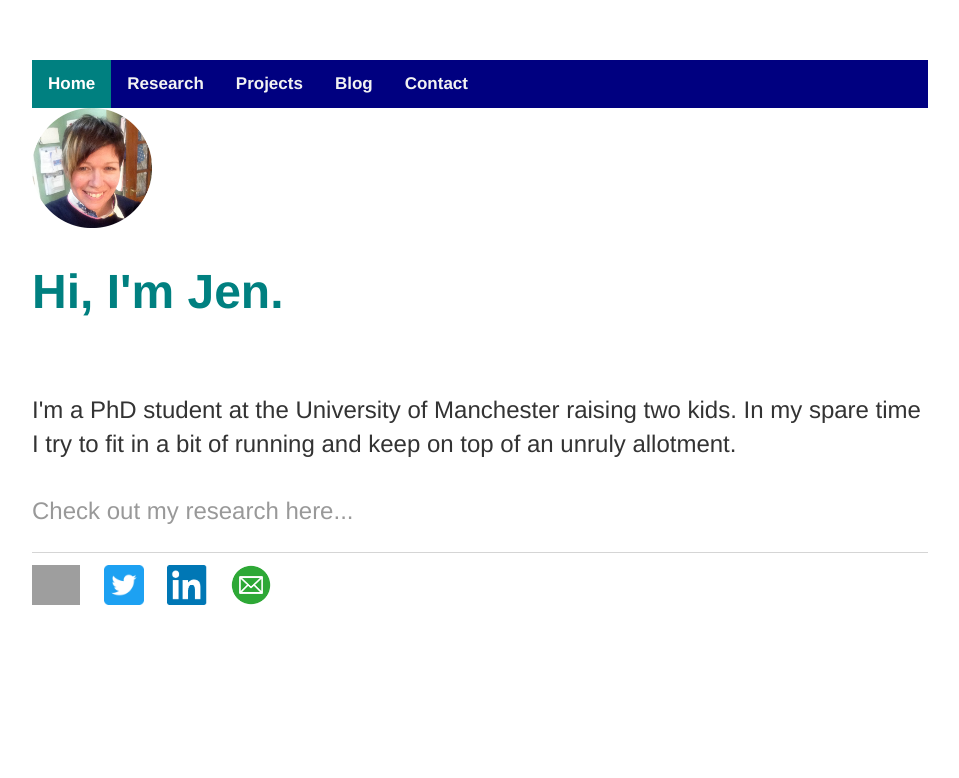
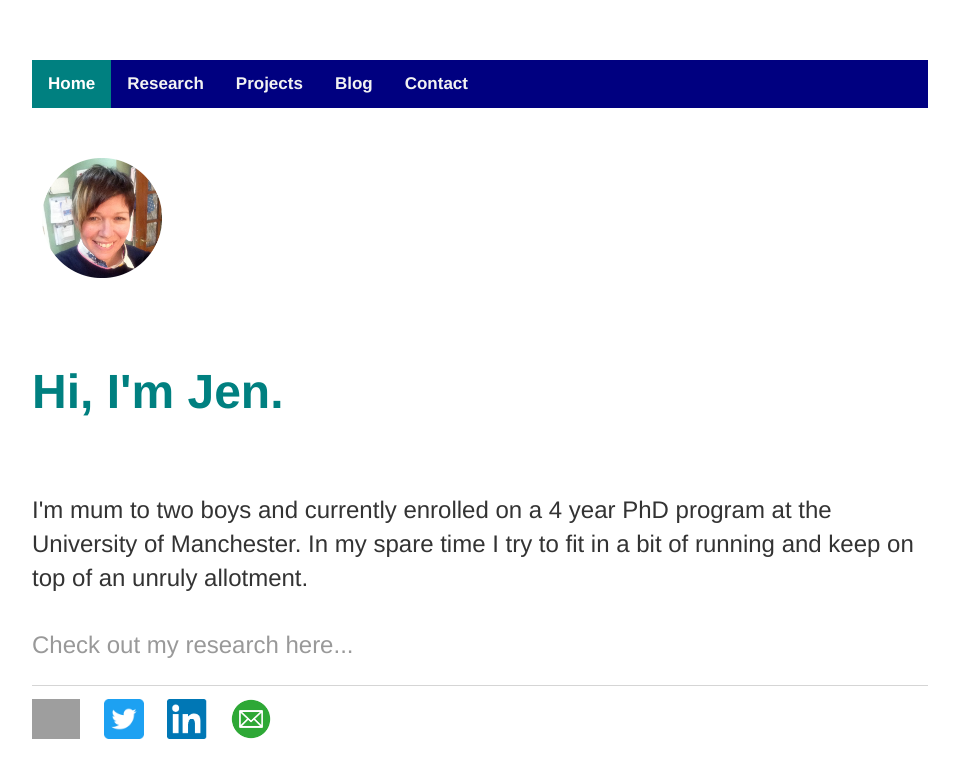
Before and after one commit to jendmurphy/jendmurphy.github.io, a Jekyll site: the page built from index.html, in a window 1280 px wide. Shown: the top 778 px of the page, without its empty margins (160-1119 px from the left). Built offline with Jekyll 4.4.1, drawn with Linux system fonts in a browser that asks for light colours; grey boxes are pictures that could not be loaded.

Commit message:
Update index.html

```diff
--- a/index.html
+++ b/index.html
@@ -3,13 +3,13 @@ layout: default
 title: Jen Murphy, PhD Student
 ---
 <div class = "title" id = "title">
-<img src = "/images/jen.png" alt = "A picture of me!" height = "120" width = "120"></br>
+<img src = "/images/jen.png" alt = "A picture of me!" height = "120" width = "120" style="margin: 50px 10px"></br>
 <h1>Hi,  I'm Jen.</h1></br>
 </div>
 
 
 <div class="blurb">
-<p>I'm a PhD student at the University of Manchester raising two kids.  In my spare time I try to fit in a bit of running and keep on top of an unruly allotment.</br></br>
+<p>I'm mum to two boys and currently enrolled on a 4 year PhD program at the University of Manchester.  In my spare time I try to fit in a bit of running and keep on top of an unruly allotment.</br></br>
 
 <a href="/research">Check out my research here...</a></p>
 </div><!-- /.blurb -->
```
